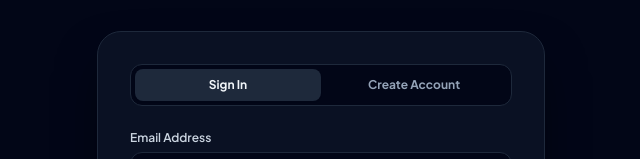
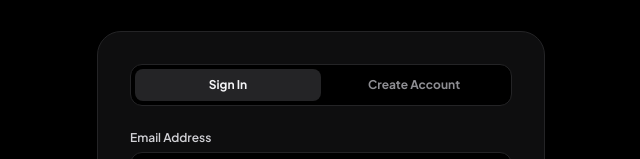
Before and after one commit to markwlsn/split-and-settle, a React (Vite) app in the folder frontend/: page / in a window 1280 px wide. Shown: the part 190-349 px from the top of the page, without its empty margins (319-959 px from the left). Built offline with nearby package versions, Linux system fonts and the light colour scheme; no server answers; the HTML template or start-up script is replaced by a standard one.

Commit message:
style(tailwind): configure Apple-inspired monochrome palette in Tailwind config

```diff
--- a/frontend/tailwind.config.js
+++ b/frontend/tailwind.config.js
@@ -8,17 +8,48 @@ export default {
   theme: {
     extend: {
       colors: {
+        slate: {
+          50: '#ffffff',
+          100: '#f5f5f7',
+          200: '#e5e5ea',
+          300: '#d1d1d6',
+          400: '#8e8e93',
+          500: '#636366',
+          600: '#48484a',
+          700: '#3a3a3c',
+          800: '#242426',
+          900: '#141416',
+          950: '#000000',
+        },
+        emerald: {
+          50: '#ffffff',
+          100: '#f5f5f7',
+          200: '#e5e5ea',
+          300: '#d1d1d6',
+          400: '#ffffff',
+          500: '#ffffff',
+          600: '#e5e5ea',
+          700: '#d1d1d6',
+          800: '#242426',
+          900: '#141416',
+          950: '#000000',
+        },
+        teal: {
+          400: '#ffffff',
+          500: '#f5f5f7',
+          600: '#e5e5ea',
+        },
         brand: {
-          50: '#ecfdf5',
-          100: '#d1fae5',
-          200: '#a7f3d0',
-          300: '#6ee7b7',
-          400: '#34d399',
-          500: '#10b981',
-          600: '#059669',
-          700: '#047857',
-          800: '#065f46',
-          900: '#064e3b',
+          50: '#ffffff',
+          100: '#f5f5f7',
+          200: '#e5e5ea',
+          300: '#d1d1d6',
+          400: '#ffffff',
+          500: '#ffffff',
+          600: '#e5e5ea',
+          700: '#d1d1d6',
+          800: '#242426',
+          900: '#141416',
         },
       },
     },
```
